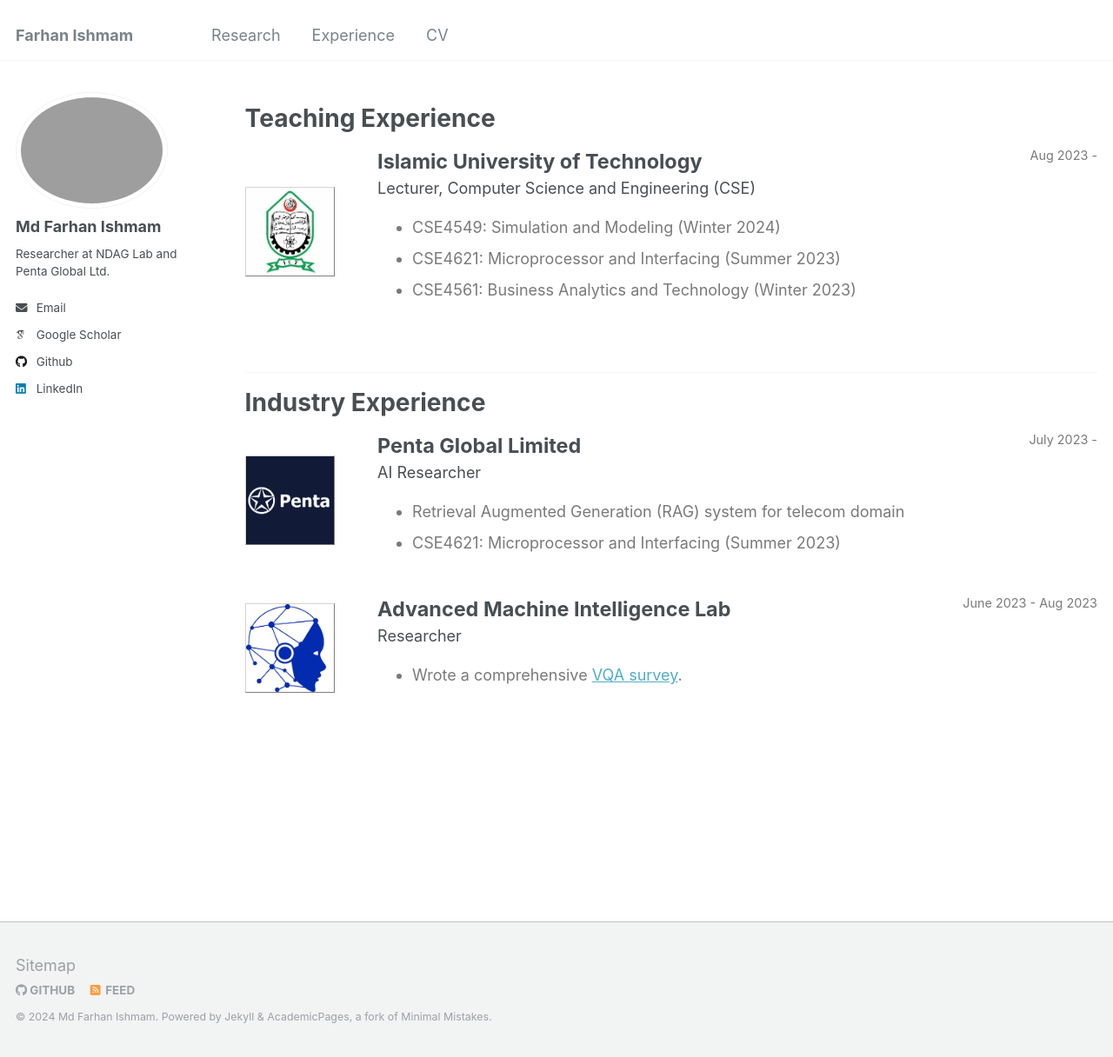
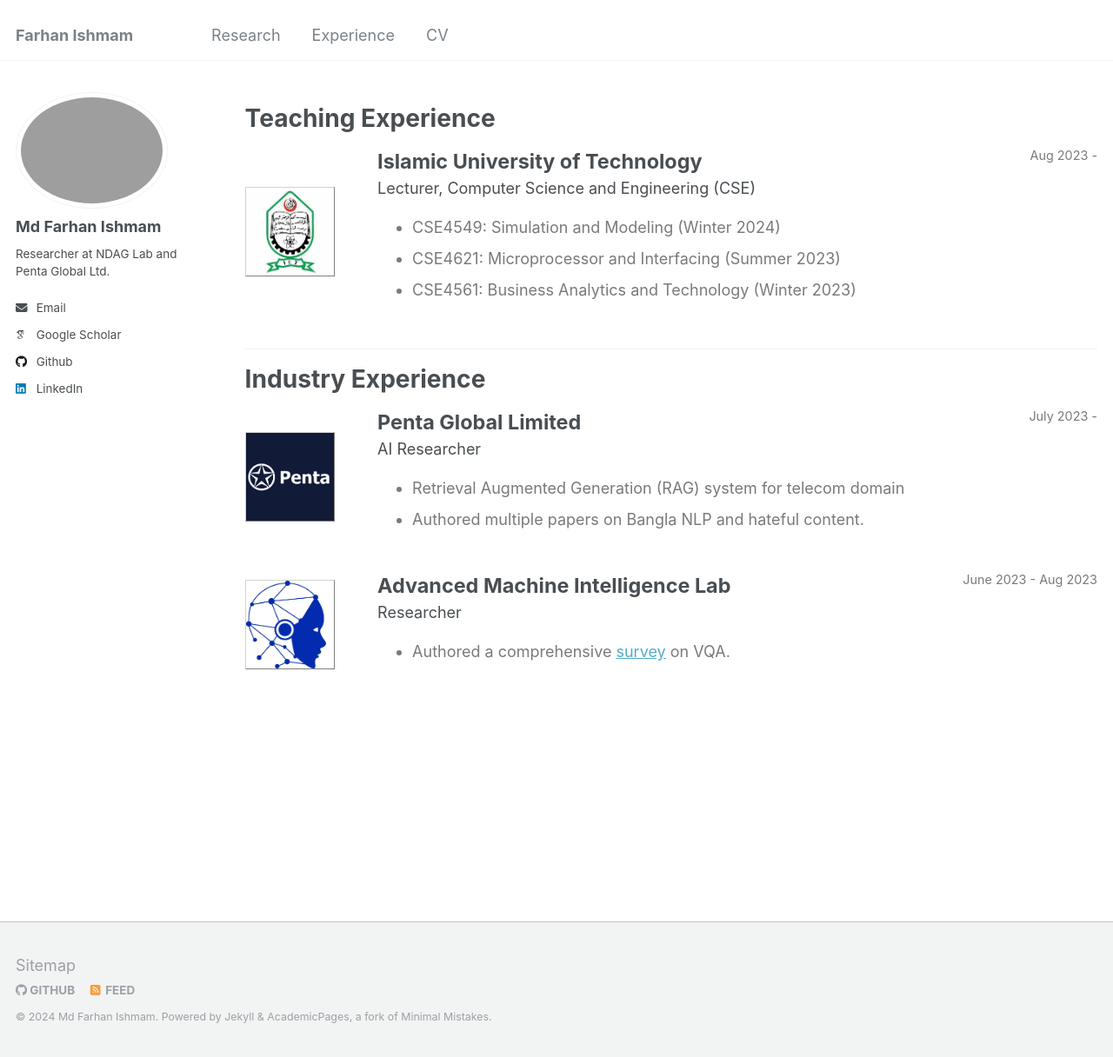
Before and after one commit to farhanishmam/farhanishmam.github.io, a Jekyll site: the page built from _pages/teaching.html, in a window 1280 px wide and 1216 px high. Shown: the whole window at 87% size. Built offline with Jekyll 4.4.1, drawn with Linux system fonts in a browser that asks for light colours; some web fonts are replaced.

Commit message:
Update teaching.html

```diff
--- a/_pages/teaching.html
+++ b/_pages/teaching.html
@@ -60,8 +60,7 @@ author_profile: true
     </div>
   </div>
 </div>
-<hr style="height:1em; margin:0em; visibility:hidden;" />
-<br><hr>
+<hr style="height:1em; margin:0em; visibility:hidden;" /><hr>
 <h1>Industry Experience</h1>
 <div style="display:flex; align-items:center;">
   <div style="flex:0.5; padding-right:5%;">
@@ -77,7 +76,7 @@ author_profile: true
     <div style="color:#7a7a7a">
       <ul>
 		<li> Retrieval Augmented Generation (RAG) system for telecom domain</li>
-		<li> CSE4621: Microprocessor and Interfacing (Summer 2023)</li>
+		<li> Authored multiple papers on Bangla NLP and hateful content.</li>
 	  </ul>
     </div>
   </div>
@@ -96,7 +95,7 @@ author_profile: true
     Researcher
     <div style="color:#7a7a7a">
       <ul>
-		<li> Wrote a comprehensive <a href="https://www.sciencedirect.com/science/article/abs/pii/S1566253524000484">VQA survey</a>.</li>
+		<li> Authored a comprehensive <a href="https://www.sciencedirect.com/science/article/abs/pii/S1566253524000484">survey</a> on VQA.</li>
 	  </ul>
     </div>
   </div>
```
